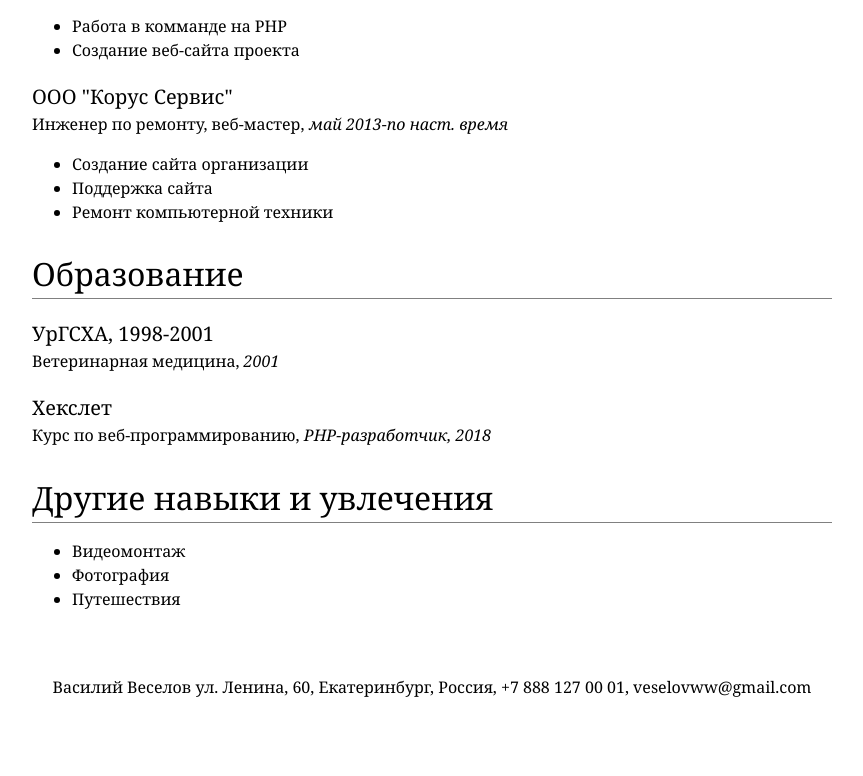
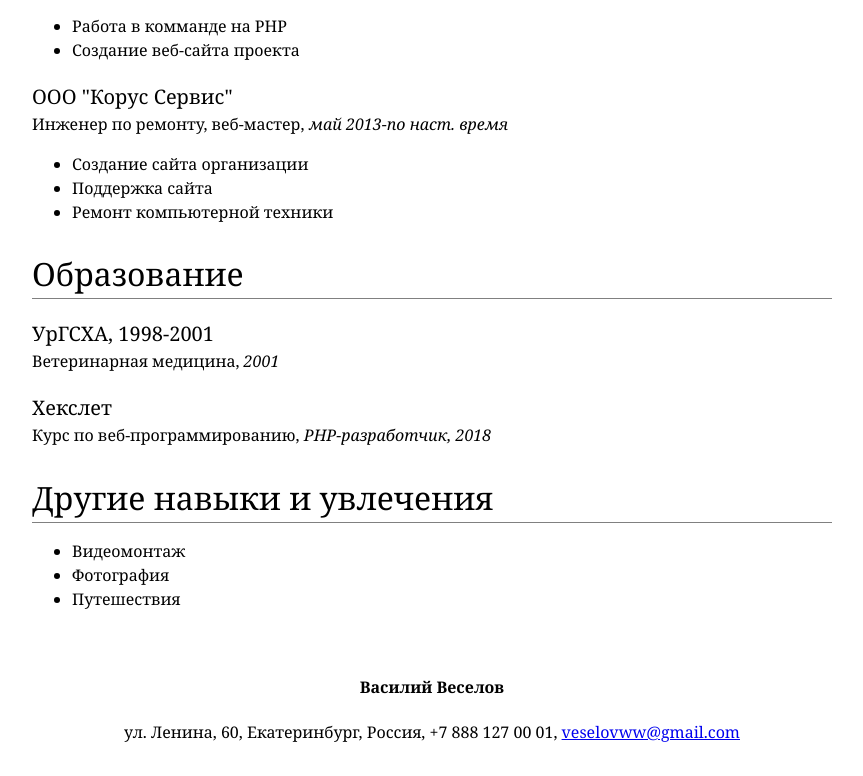
Before and after one commit to dr-roadman/dr-roadman.github.io, a plain HTML site: page index.html in a window 1280 px wide. Shown: the part 496-1272 px from the top of the page, without its empty margins (208-1071 px from the left). Before the commit the page ends 1227 px from the top, so only its background shows below. Drawn offline with Linux system fonts and the light colour scheme.

Commit message:
Update index.html

```diff
--- a/index.html
+++ b/index.html
@@ -55,8 +55,9 @@
 </ul>
 </div>
 
-<div id="footer">Василий Веселов
-ул. Ленина, 60, Екатеринбург, Россия, +7 888 127 00 01, veselovww@gmail.com
+        <div id="footer">
+            <h4><strong>Василий Веселов</strong></h4>
+ул. Ленина, 60, Екатеринбург, Россия, +7 888 127 00 01, <a href="mailto:veselovww@gmail.com">veselovww@gmail.com</a>
 </div>
 
     </body>
```
